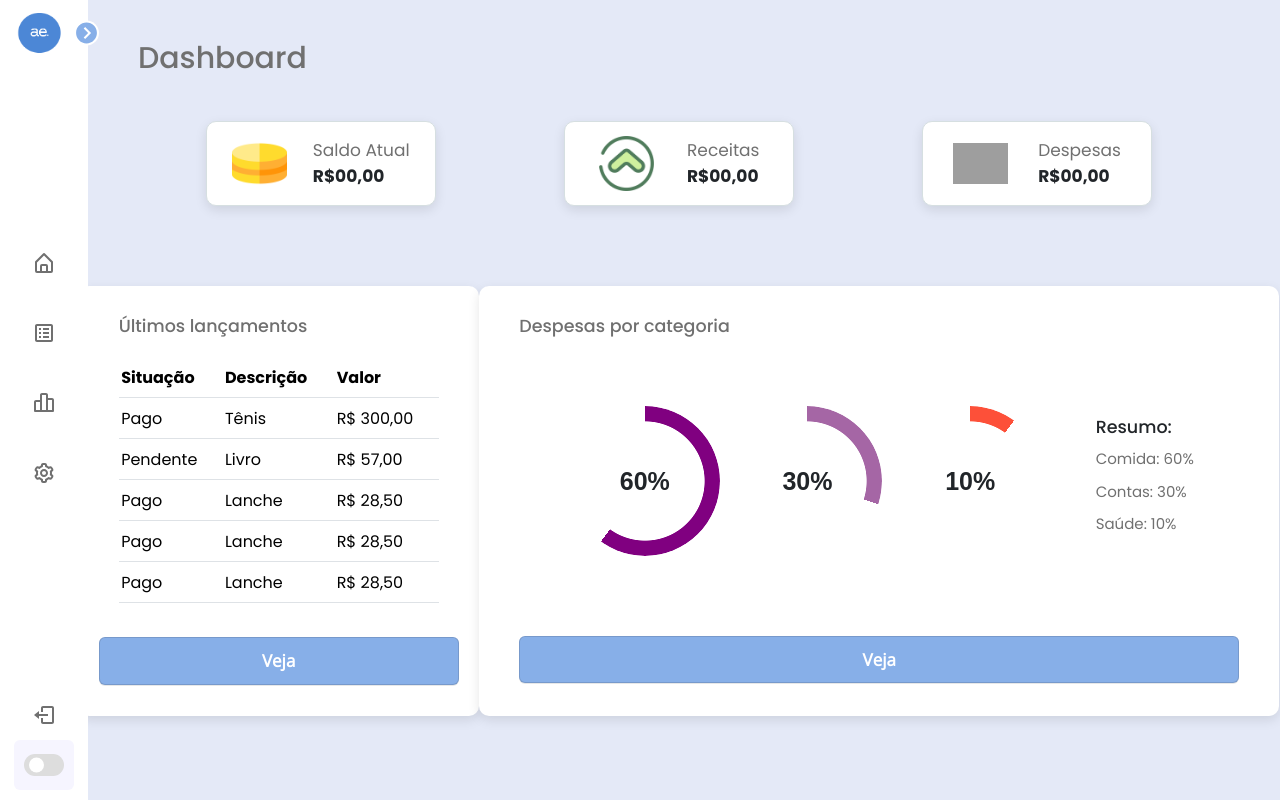
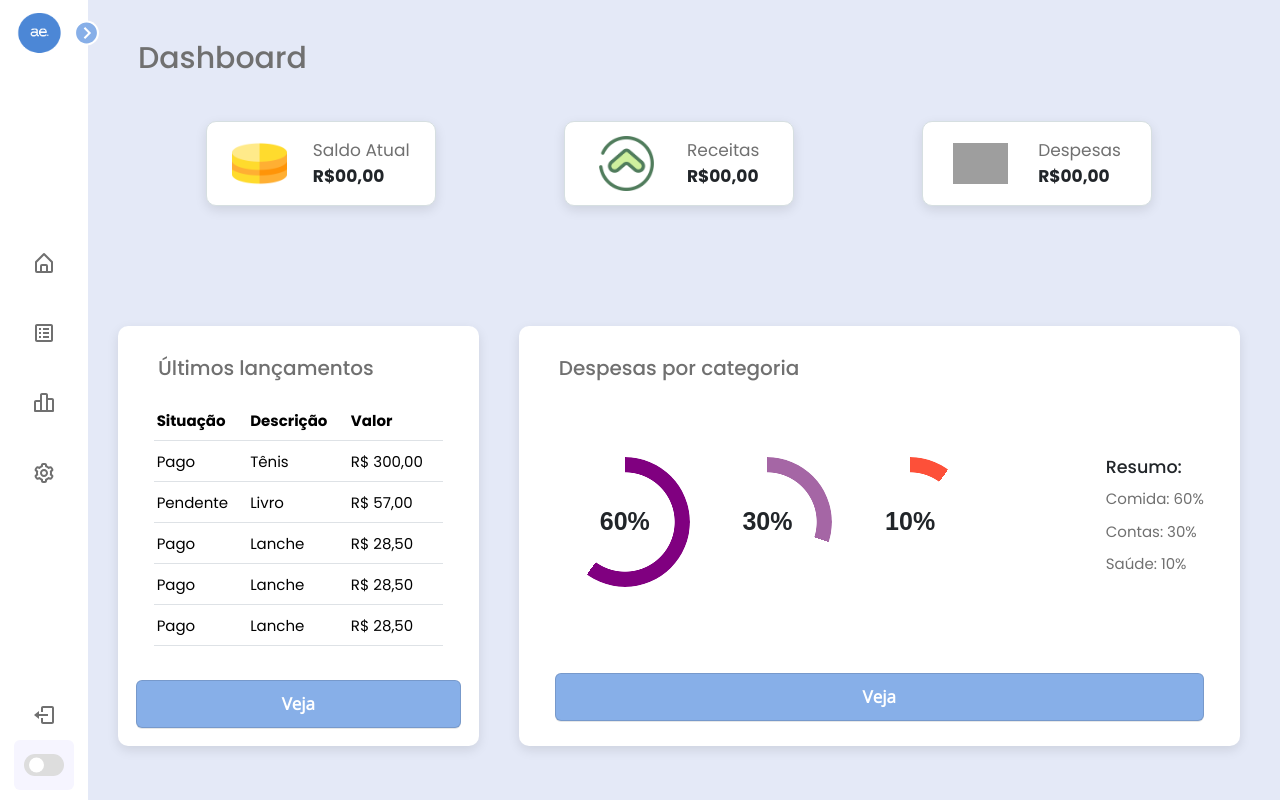
Before and after one commit to CaioAlves10/Organizae, a PHP site: page /pages/dashboard.html in a window 1280 px wide. Run offline with PHP 8.4, Linux system fonts and the light colour scheme; grey boxes are pictures that could not be loaded.

Commit message:
responsividade da page Dashboard

```diff
--- a/styles/dashboard.css
+++ b/styles/dashboard.css
@@ -114,7 +114,7 @@ html {
 main {
     width: 100%;
     height: 52%;
-    margin-top: 8rem;
+    margin-top: 5%;
     float: right;
 
     display: flex;
@@ -129,8 +129,8 @@ main {
 }
 
 .mainBox {
-    width: 40rem;
-    height: 43rem;
+    width: 30%;
+    height: 420px;
 
     background: var(--box-color);
     box-shadow: rgba(0, 0, 0, 0.1) 0px 4px 12px;
@@ -151,7 +151,7 @@ main .mainBox div .table-sm {
 /* GRAFIC */
 
 .mainCategory {
-    width: 80rem;
+    width: 60%;
 }
 
 main .mainBox .mainGrafic {
@@ -279,21 +279,114 @@ main .mainBox button:active {
     box-shadow: rgba(20, 70, 32, .2) 0 1px 0 inset;
 }
 
+
+/* MEDIA QUERY */
+
+@media (max-width: 1440px) {
+    main {
+        margin-top: 10%;
+        margin-bottom: 10%;
+    }
+
+    .mainTitles {
+        font-size: 2.0rem;
+    }
+}
+
+@media (max-width: 1343px) {
+    main .mainBox .mainGrafic {
+        justify-content: space-between;
+    }
+
+    main .mainBox div .table-sm {
+        font-size: 1.5rem;
+    }
+
+    .pie {
+        --w: 135px;
+    }
+}
+
+@media (max-width: 1301px) {
+    .pie {
+        --w: 130px;
+    }
+}
+
+@media (max-width: 1240px) {
+    .mainBox {
+        width: 32%;
+    }
+
+    .mainCategory {
+        width: 57%;
+    }
+
+    .pie {
+        --w: 117px;
+    }
+}
+
+@media (max-width: 1220px) {
+    .mainBox {
+        width: 33%;
+    }
+
+    .mainCategory {
+        width: 56%;
+    }
+
+    .pie {
+        --w: 110px;
+    }
+}
+
+@media (max-width: 1200px) {
+    main {
+        width: 100%;
+        height: 100%;
+        margin-top: 5%;
+        float: right;
+
+        display: flex;
+        flex-direction: column-reverse;
+        justify-content: space-evenly;
+        align-items: center;
+    }
+}
+
+
+@media (max-width: 1107px) {
+    .mainBox {
+        width: 33%;
+    }
+
+    main .mainBox .mainGrafic {
+        justify-content: none;
+    }
+
+    .mainCategory {
+        width: 56%;
+    }
+
+    .pie {
+        --w: 123px;
+        font-size: 22px;
+    }
+}
+
 @media (max-width: 600px) {
     #container {
         position: absolute;
         top: 75px;
         left: 0;
         width: 100vw;
-        /* left: 250px; */
-        /* height: calc(100% - 250px); */
     }
 
     .sidebar.close~#container {
         top: 75px;
         left: 0;
         width: 100vw;
-        /* height: calc(100% - 78px); */
     }
 
     #FirstTitle {
```
